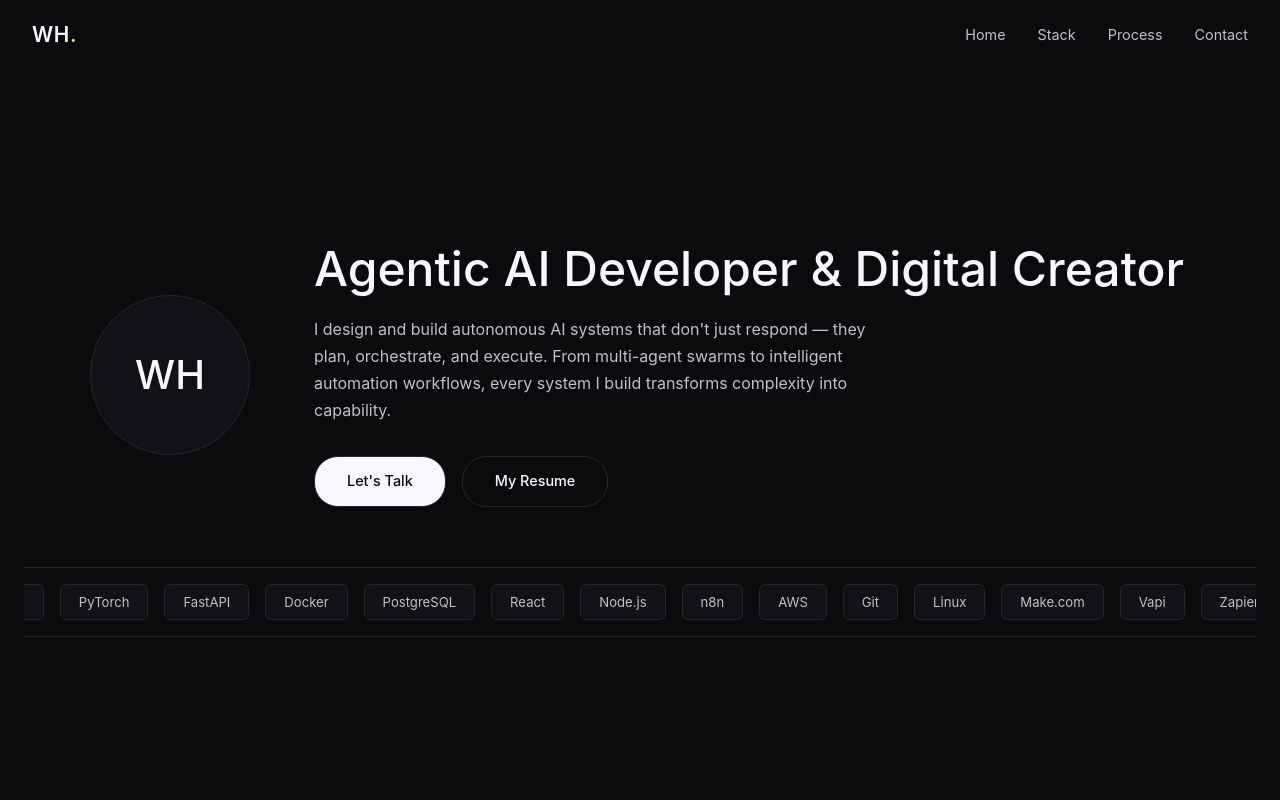
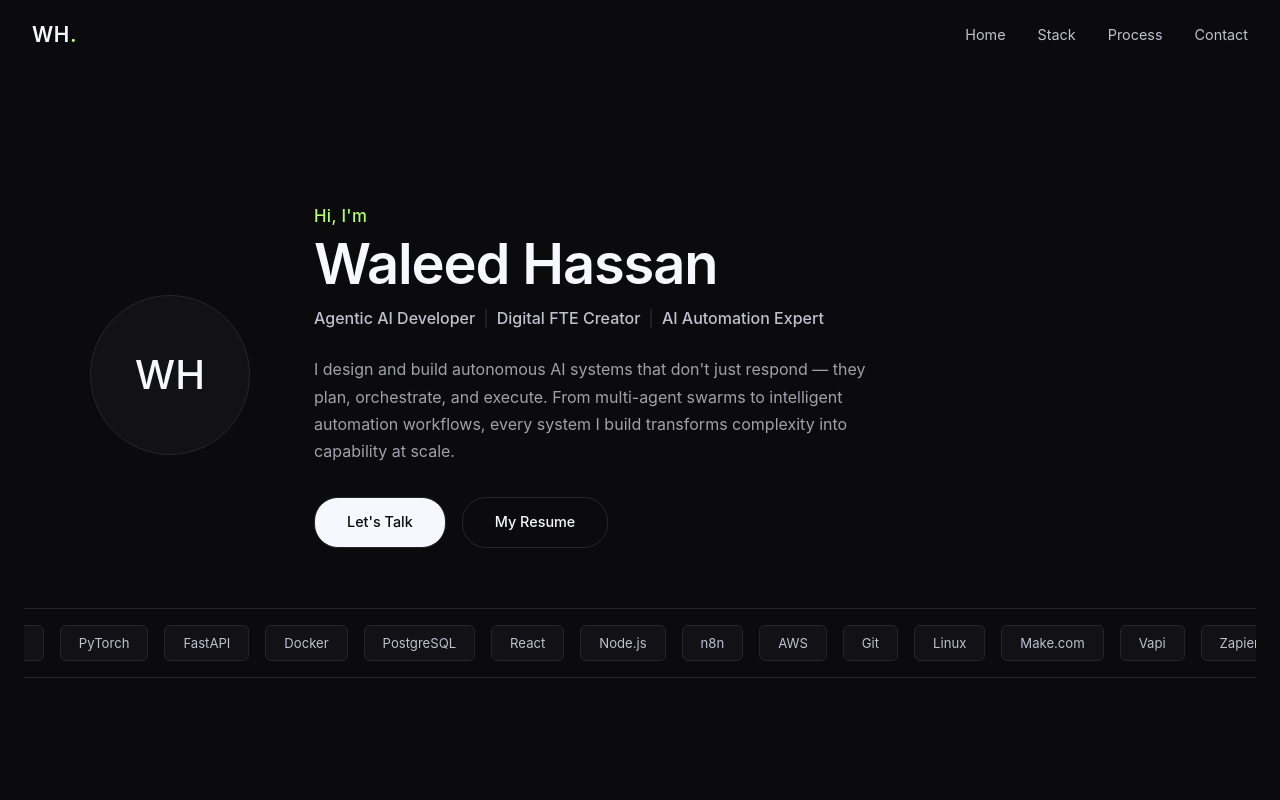
Before and after one commit to waleed260/waleed-portfolio, a React (Vite) app: page / in a window 1280 px wide. Shown: the top 800 px of the page. Built offline with nearby package versions, Linux system fonts and the light colour scheme.

Commit message:
Add bold hero intro: Waleed Hassan — Agentic AI Developer | Digital FTE Creator | AI Automation Expert

```diff
--- a/src/App.css
+++ b/src/App.css
@@ -119,14 +119,25 @@ h2 {
   color: var(--text);
 }
 .hero-right { flex: 1; }
-.hero-right h1 { font-size: 3rem; font-weight: 500; line-height: 1.1; margin-bottom: 1.25rem; }
-.hero-right p {
-  font-size: 1rem; color: var(--muted); line-height: 1.7;
+.hero-greeting {
+  font-size: 1.05rem; color: var(--highlight); margin-bottom: 0.25rem;
+  font-weight: 500; letter-spacing: 0.02em;
+}
+.hero-name {
+  font-size: 3.5rem; font-weight: 600; line-height: 1.05;
+  letter-spacing: -0.02em; margin-bottom: 0.75rem;
+}
+.hero-roles {
+  display: flex; flex-wrap: wrap; gap: 0.25rem 0.5rem;
+  font-size: 1rem; color: var(--muted);
+  margin-bottom: 1.5rem; font-weight: 450;
+}
+.hero-sep { color: var(--border); }
+.hero-bio {
+  font-size: 1rem; color: var(--muted-2); line-height: 1.7;
   max-width: 580px; margin-bottom: 2rem;
 }
 .hero-btns { display: flex; gap: 1rem; }
-
-/* ─── Buttons ─── */
 .btn {
   display: inline-flex; align-items: center;
   padding: 12px 32px; border-radius: 24px;
@@ -166,9 +177,10 @@ h2 {
 @media (max-width: 768px) {
   .hero { min-height: auto; padding: 120px 1rem 60px; }
   .hero-inner { flex-direction: column; gap: 32px; text-align: center; }
-  .hero-right p { margin: 0 auto 2rem; }
+  .hero-bio { margin: 0 auto 2rem; }
   .hero-btns { justify-content: center; }
-  .hero-right h1 { font-size: 2rem; }
+  .hero-name { font-size: 2.2rem; }
+  .hero-roles { justify-content: center; font-size: 0.9rem; }
 }
 
 /* ─── Experience (Two Column) ─── */
--- a/src/App.jsx
+++ b/src/App.jsx
@@ -65,11 +65,19 @@ function Hero() {
           <div className="hero-avatar">WH</div>
         </div>
         <div className="hero-right">
-          <h1>Agentic AI Developer &amp; Digital Creator</h1>
-          <p>
+          <p className="hero-greeting">Hi, I&apos;m</p>
+          <h1 className="hero-name">Waleed Hassan</h1>
+          <p className="hero-roles">
+            <span>Agentic AI Developer</span>
+            <span className="hero-sep">|</span>
+            <span>Digital FTE Creator</span>
+            <span className="hero-sep">|</span>
+            <span>AI Automation Expert</span>
+          </p>
+          <p className="hero-bio">
             I design and build autonomous AI systems that don&apos;t just respond — they plan,
             orchestrate, and execute. From multi-agent swarms to intelligent automation workflows,
-            every system I build transforms complexity into capability.
+            every system I build transforms complexity into capability at scale.
           </p>
           <div className="hero-btns">
             <a href="#contact" className="btn">Let&apos;s Talk</a>
```
